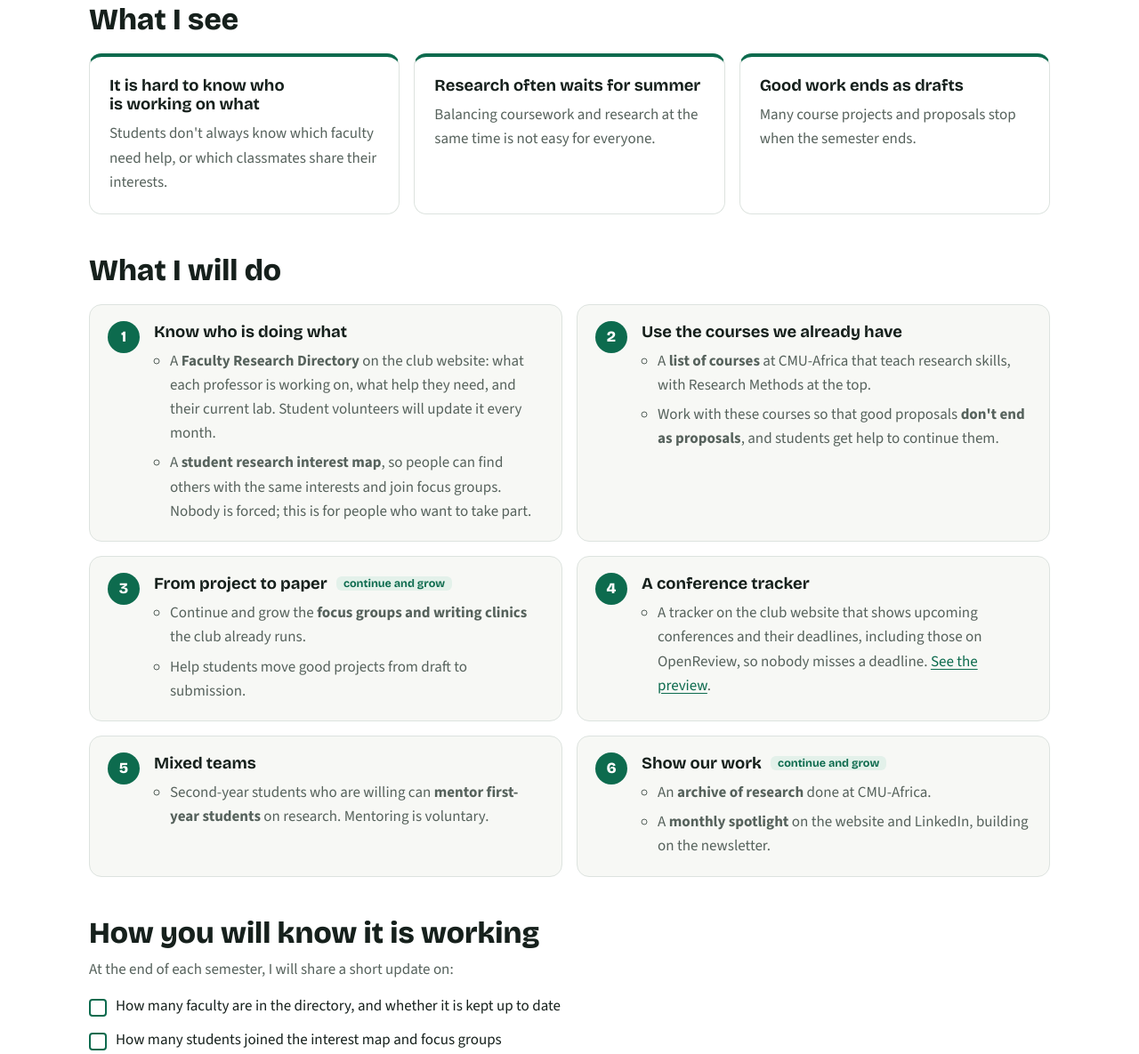
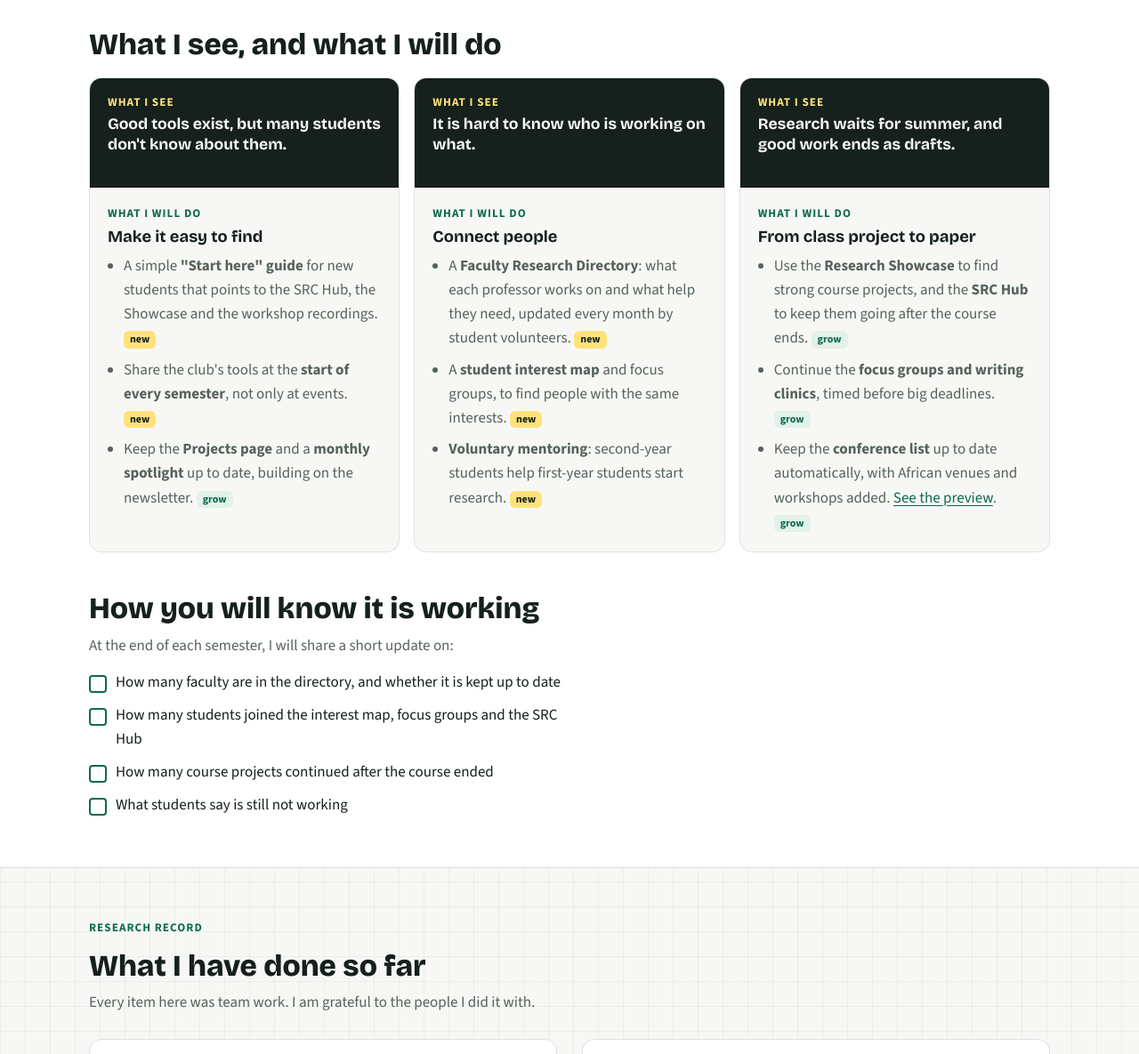
Before and after one commit to GbotemiB/research-club, a plain HTML site: page index.html in a window 1280 px wide. Shown: the part 1753-2938 px from the top of the page at 89% size. Drawn offline with nearby package versions, Linux system fonts and the light colour scheme.

Commit message:
updated records

```diff
--- a/index.html
+++ b/index.html
@@ -202,6 +202,19 @@ footer nav { display: flex; gap: 16px; flex-wrap: wrap; }
   .nav ul { gap: 4px 12px; }
   .list li { grid-template-columns: 1fr; gap: 0; }
 }
+
+.pairs { display: grid; grid-template-columns: repeat(3, 1fr); gap: 16px; margin: 18px 0 44px; }
+.pair { border: 1px solid var(--line); border-radius: 14px; overflow: hidden; display: flex; flex-direction: column; background: var(--paper); }
+.prob { background: var(--ink); color: var(--paper); padding: 16px 20px; min-height: 7.2em; }
+.prob .label { color: var(--mark); margin-bottom: 4px; }
+.prob p { font-family: var(--font-display); font-weight: 700; font-size: 1.1rem; line-height: 1.3; }
+.fix { padding: 18px 20px 20px; flex: 1; }
+.fix h3 { margin-bottom: 8px; }
+.fix ul { margin: 0; padding-left: 18px; color: var(--muted); }
+.fix li + li { margin-top: 8px; }
+.fix .tag { display: inline-block; font-size: .75rem; font-weight: 700; border-radius: 6px; padding: 0 7px; background: var(--accent-soft); color: var(--accent); }
+.fix .tag.new { background: var(--mark); color: var(--ink); }
+@media (max-width: 860px) { .pairs { grid-template-columns: 1fr; } .prob { min-height: 0; } }
 </style>
 </head>
 <body>
@@ -275,42 +288,40 @@ footer nav { display: flex; gap: 16px; flex-wrap: wrap; }
     </div>
 
     <div class="sec-head"><h2>Building on what we have</h2>
-      <p>The Research Club has done a lot. It has run events with almost every club on campus, published the newsletter, and built real interest from faculty and alumni. I want to build on that, not start over.</p>
+      <p>The Research Club has built a lot: the <a href="https://researchclubcmuafrica.github.io/srchub.html">SRC Hub</a> (Student Research Collaboration Hub), the <a href="https://researchclubcmuafrica.github.io/showcase.html">Research Showcase</a>, the <a href="https://researchclubcmuafrica.github.io/conferences_new.html">conference list</a>, <a href="https://researchclubcmuafrica.github.io/resources.html">workshop recordings</a>, the newsletter, and events with almost every club on campus. I want to build on that, not start over.</p>
     </div>
 
-    <h2 style="margin-top:40px">What I see</h2>
-    <div class="problems">
-      <div class="card"><h3>It is hard to know who is working on what</h3><p>Students don't always know which faculty need help, or which classmates share their interests.</p></div>
-      <div class="card"><h3>Research often waits for summer</h3><p>Balancing coursework and research at the same time is not easy for everyone.</p></div>
-      <div class="card"><h3>Good work ends as drafts</h3><p>Many course projects and proposals stop when the semester ends.</p></div>
+    <h2 style="margin-top:40px">What I see, and what I will do</h2>
+    <div class="pairs">
+      <div class="pair">
+        <div class="prob"><span class="label">What I see</span><p>Good tools exist, but many students don't know about them.</p></div>
+        <div class="fix"><span class="label">What I will do</span><h3>Make it easy to find</h3><ul>
+          <li>A simple <strong>"Start here" guide</strong> for new students that points to the SRC Hub, the Showcase and the workshop recordings. <span class="tag new">new</span></li>
+          <li>Share the club's tools at the <strong>start of every semester</strong>, not only at events. <span class="tag new">new</span></li>
+          <li>Keep the <strong>Projects page</strong> and a <strong>monthly spotlight</strong> up to date, building on the newsletter. <span class="tag">grow</span></li></ul></div>
+      </div>
+      <div class="pair">
+        <div class="prob"><span class="label">What I see</span><p>It is hard to know who is working on what.</p></div>
+        <div class="fix"><span class="label">What I will do</span><h3>Connect people</h3><ul>
+          <li>A <strong>Faculty Research Directory</strong>: what each professor works on and what help they need, updated every month by student volunteers. <span class="tag new">new</span></li>
+          <li>A <strong>student interest map</strong> and focus groups, to find people with the same interests. <span class="tag new">new</span></li>
+          <li><strong>Voluntary mentoring</strong>: second-year students help first-year students start research. <span class="tag new">new</span></li></ul></div>
+      </div>
+      <div class="pair">
+        <div class="prob"><span class="label">What I see</span><p>Research waits for summer, and good work ends as drafts.</p></div>
+        <div class="fix"><span class="label">What I will do</span><h3>From class project to paper</h3><ul>
+          <li>Use the <strong>Research Showcase</strong> to find strong course projects, and the <strong>SRC Hub</strong> to keep them going after the course ends. <span class="tag">grow</span></li>
+          <li>Continue the <strong>focus groups and writing clinics</strong>, timed before big deadlines. <span class="tag">grow</span></li>
+          <li>Keep the <strong>conference list</strong> up to date automatically, with African venues and workshops added. <a href="#tracker">See the preview</a>. <span class="tag">grow</span></li></ul></div>
+      </div>
     </div>
-
-    <h2>What I will do</h2>
-    <ol class="promises">
-      <li class="promise"><h3>Know who is doing what</h3><ul>
-        <li>A <strong>Faculty Research Directory</strong> on the club website: what each professor is working on, what help they need, and their current lab. Student volunteers will update it every month.</li>
-        <li>A <strong>student research interest map</strong>, so people can find others with the same interests and join focus groups. Nobody is forced; this is for people who want to take part.</li></ul></li>
-      <li class="promise"><h3>Use the courses we already have</h3><ul>
-        <li>A <strong>list of courses</strong> at CMU-Africa that teach research skills, with Research Methods at the top.</li>
-        <li>Work with these courses so that good proposals <strong>don't end as proposals</strong>, and students get help to continue them.</li></ul></li>
-      <li class="promise"><h3>From project to paper <span class="tag">continue and grow</span></h3><ul>
-        <li>Continue and grow the <strong>focus groups and writing clinics</strong> the club already runs.</li>
-        <li>Help students move good projects from draft to submission.</li></ul></li>
-      <li class="promise"><h3>A conference tracker</h3><ul>
-        <li>A tracker on the club website that shows upcoming conferences and their deadlines, including those on OpenReview, so nobody misses a deadline. <a href="#tracker">See the preview</a>.</li></ul></li>
-      <li class="promise"><h3>Mixed teams</h3><ul>
-        <li>Second-year students who are willing can <strong>mentor first-year students</strong> on research. Mentoring is voluntary.</li></ul></li>
-      <li class="promise"><h3>Show our work <span class="tag">continue and grow</span></h3><ul>
-        <li>An <strong>archive of research</strong> done at CMU-Africa.</li>
-        <li>A <strong>monthly spotlight</strong> on the website and LinkedIn, building on the newsletter.</li></ul></li>
-    </ol>
 
     <h2>How you will know it is working</h2>
     <p style="color:var(--muted); margin-top:8px; max-width:65ch">At the end of each semester, I will share a short update on:</p>
     <ul class="checks">
       <li>How many faculty are in the directory, and whether it is kept up to date</li>
-      <li>How many students joined the interest map and focus groups</li>
-      <li>How many projects continued after a course ended</li>
+      <li>How many students joined the interest map, focus groups and the SRC Hub</li>
+      <li>How many course projects continued after the course ended</li>
       <li>What students say is still not working</li>
     </ul>
   </div>
@@ -432,12 +443,12 @@ footer nav { display: flex; gap: 16px; flex-wrap: wrap; }
       <div>
         <span class="soon">Preview · coming soon</span>
         <h2>Conference deadline tracker</h2>
-        <p style="margin-top:10px; color:var(--muted)">I am building this now, so you can see how it works before the vote. It will:</p>
+        <p style="margin-top:10px; color:var(--muted)">An upgrade of the club's <a href="https://researchclubcmuafrica.github.io/conferences_new.html">conference list</a>. I am building it now, so you can see how it works before the vote. It will:</p>
         <ul>
-          <li>List upcoming conferences and workshops, with their submission deadlines</li>
-          <li>Include venues that use OpenReview</li>
-          <li>Let you filter by area, such as NLP (natural language processing), energy, or robotics</li>
+          <li>Update itself from the open-source ai-deadlines list and OpenReview</li>
+          <li>Show which deadlines are open or closed, with a countdown</li>
           <li>Show deadlines in Kigali time</li>
+          <li>Add African venues and workshops, such as AfricaNLP, Deep Learning Indaba and AfriCHI</li>
         </ul>
       </div>
       <div class="mock" aria-hidden="true">
```
